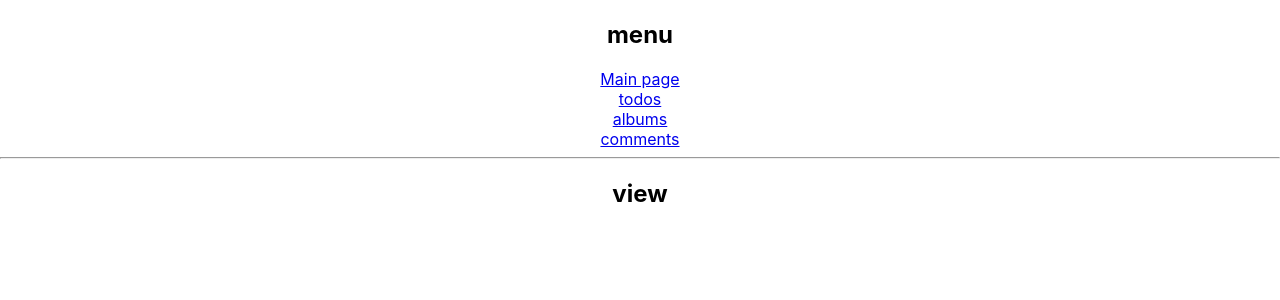
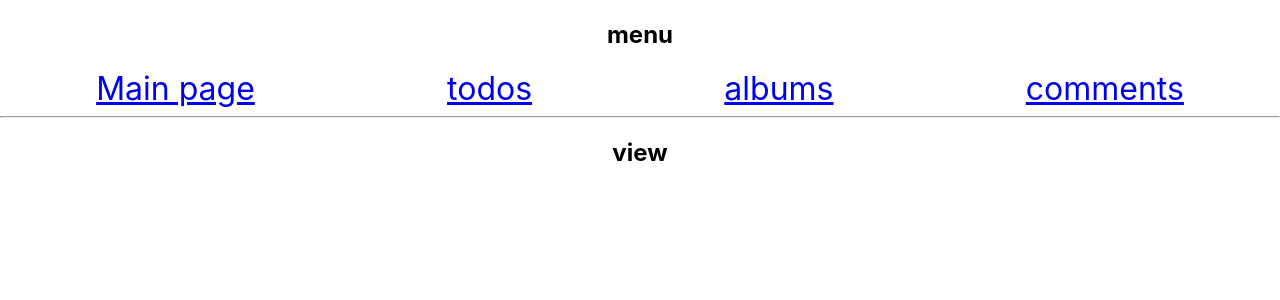
Before and after one commit to BiteGigabyte/react-hw, a React (Create React App) app: page / in a window 1280 px wide. Shown: the top 300 px of the page. Built offline with nearby package versions, Linux system fonts and the light colour scheme.

Commit message:
lsn 4 - done 3/3
(не дуже стилізував - щось пописати на тайп скрипті...)

```diff
--- a/src/App.css
+++ b/src/App.css
@@ -36,3 +36,19 @@
     transform: rotate(360deg);
   }
 }
+
+
+
+.menuDiv {
+  display: flex;
+  justify-content: center;
+  text-align: center;
+  flex-wrap: wrap;
+}
+
+.menuDivLink {
+  font-size: 200%;
+  /*margin: 0 10px;*/
+  /*column-gap: ;*/
+  flex-grow: 1;
+}
--- a/src/App.js
+++ b/src/App.js
@@ -27,17 +27,17 @@ function App() {
     <div className="App">
       <div>
         <h2>menu</h2>
-        <div>
-          <div>
+        <div className={'menuDiv'}>
+          <div className={'menuDivLink'}>
             <Link to={'/'}>Main page</Link>
           </div>
-          <div>
+          <div className={'menuDivLink'}>
             <Link to={'/todos'}>todos</Link>
           </div>
-          <div>
+          <div className={'menuDivLink'}>
             <Link to={'/albums'}>albums</Link>
           </div>
-          <div>
+          <div className={'menuDivLink'}>
             <Link to={'/comments'}>comments</Link>
           </div>
         </div>
@@ -58,7 +58,7 @@ function App() {
             {/*</Route>*/}
            {/*</Route>*/}
           <Route path={'/comments'} element={<Comments/>}>
-          <Route path={':id'} element={<CommentDetails/>}/>
+          <Route path={'/comments/:id'} element={<CommentDetails/>}/>
           </Route>
         </Routes>
 
--- a/src/components/comments3/Comment.js
+++ b/src/components/comments3/Comment.js
@@ -1,25 +1,26 @@
 import React from 'react';
-import {Outlet, useNavigate} from "react-router-dom";
+import {Outlet, useNavigate, useParams} from "react-router-dom";
 
 const Comment = ({item}) => {
     let navigate = useNavigate();
+    const { id } = useParams();
     return (
-        <div>
+        <div style={{border: '2px solid red'}}>
             <h4>userId: {item.postId}; id: {item.id}.</h4>
             <h3> name: {item.name}</h3>
             <h3> email: {item.email}</h3>
             <h4>body: {item.body}</h4>
             {/*{console.log(item.completed)}*/}
 
-            <button onClick={() => {
+            <button style={{margin: '5px'}} onClick={() => {
                 navigate(item.postId.toString());
             }}>details of comment
             </button>
 
 
             <div>
-                <h4>Comment details view: </h4>
-                <Outlet/>
+                {id === item.postId.toString() &&
+                    (<Outlet id={item.postId}/>)}
             </div>
         </div>
     );
--- a/src/components/comments3/CommentDetails.js
+++ b/src/components/comments3/CommentDetails.js
@@ -16,16 +16,11 @@ const CommentDetails = () => {
     }, [id]);
 
     return (
-        <div>
-            {/*<h4>user id: {post.userId.toString()}; id: {post.id}</h4>*/}
+        <div style={{border: '2px solid yellow'}}>
+            <h4>Comment details view: </h4>
             {post && <h4>id: {post.id}</h4>}
             {post && <h3>title: {post.title}</h3>}
             {post && <h4>body: {post.body}</h4>}
-
-            {/*{*/}
-            {/*    // <!--post && JSON.stringify(post)-->*/}
-            {/*}*/}
-
         </div>
     );
 };
```
Also changed, not shown: src/components/comments3/Comments.js (+1 -12 lines).
